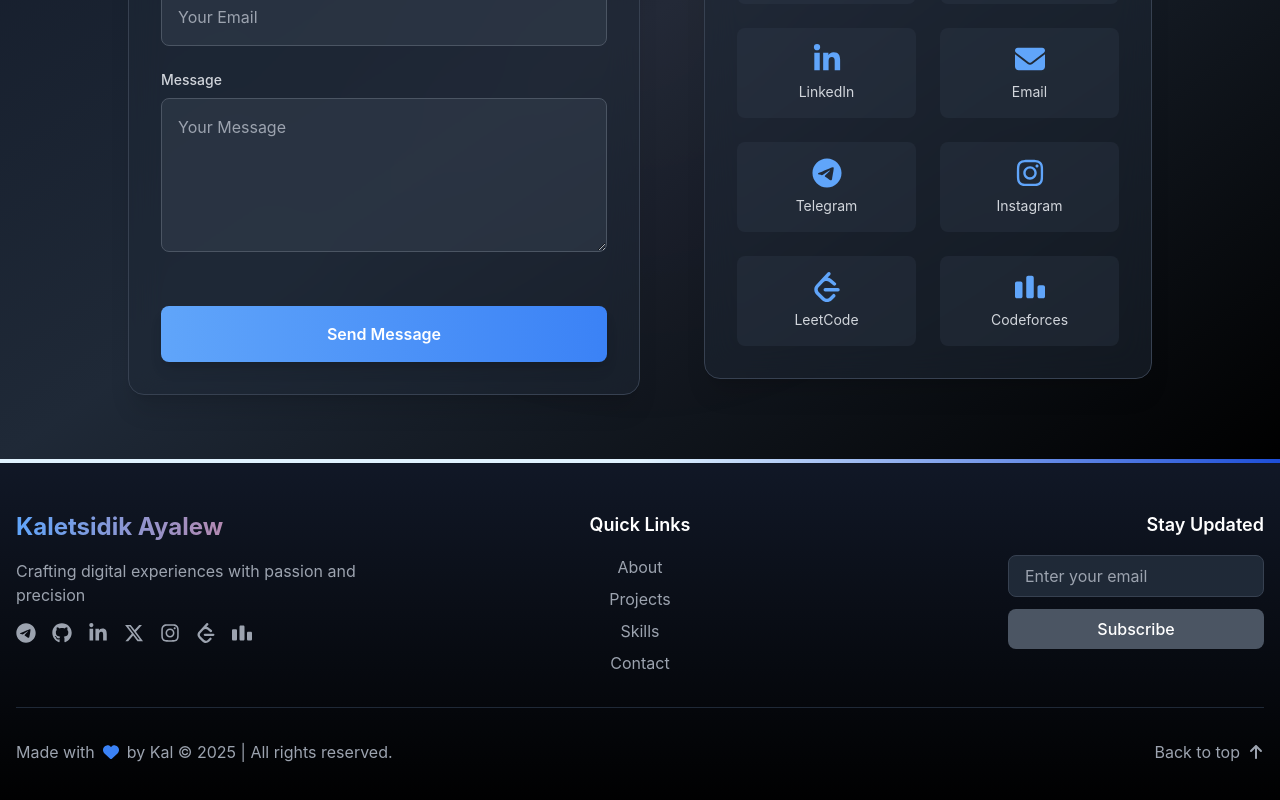
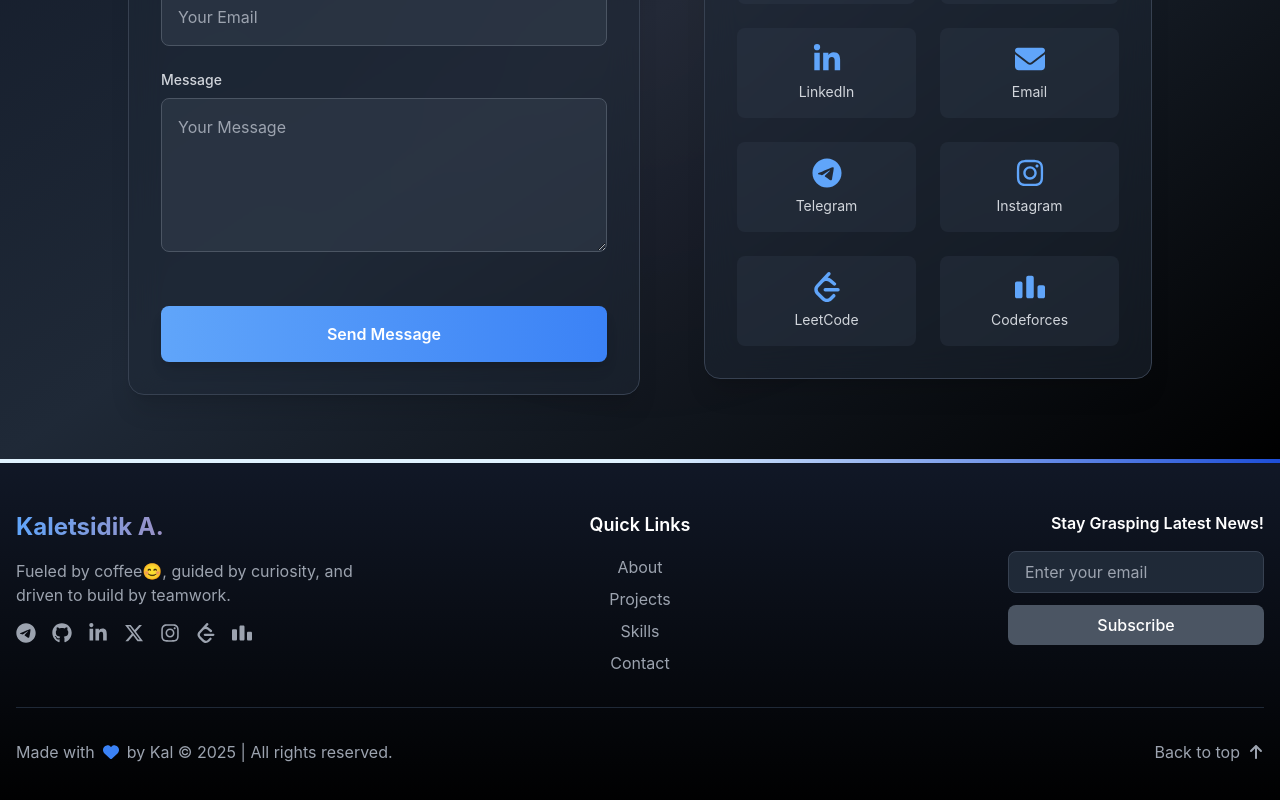
Before and after one commit to kaletsidik1/my-website, a Next.js app in the folder client/: page / in a window 1280 px wide. Shown: the part 3785-4585 px from the top of the page. Built offline with nearby package versions, Linux system fonts and the light colour scheme.

Commit message:
feat: Refactor footer motto

```diff
--- a/client/components/layout/Footer.tsx
+++ b/client/components/layout/Footer.tsx
@@ -46,10 +46,10 @@ export default function Footer() {
 
           <div className="text-center md:text-left">
             <h3 className="text-2xl font-bold mb-4 bg-gradient-to-r from-blue-400 to-red-400 text-transparent bg-clip-text">
-              Kaletsidik Ayalew
+              Kaletsidik A.
             </h3>
             <p className="text-gray-400 mb-4">
-              Crafting digital experiences with passion and precision
+              Fueled by coffee😊, guided by curiosity, and driven to build by teamwork.
             </p>
 
             <div className="flex justify-center md:justify-start space-x-4">
@@ -88,7 +88,7 @@ export default function Footer() {
 
           {/* Newsletter Section */}
           <div className="text-center md:text-right">
-            <h3 className="text-lg font-semibold mb-4">Stay Updated</h3>
+            <h3 className="text-md font-semibold mb-4">Stay Grasping Latest News!</h3>
             <NewsletterForm />
           </div>
         </div>
```
